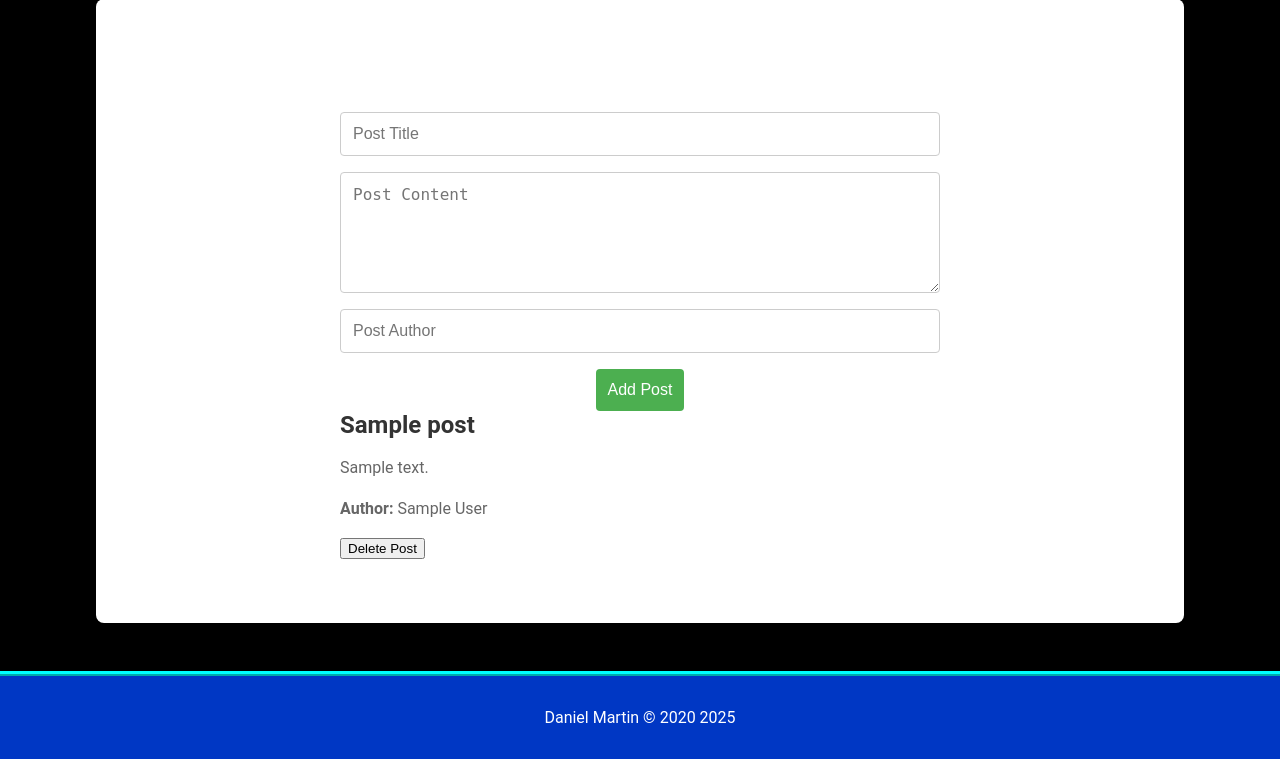
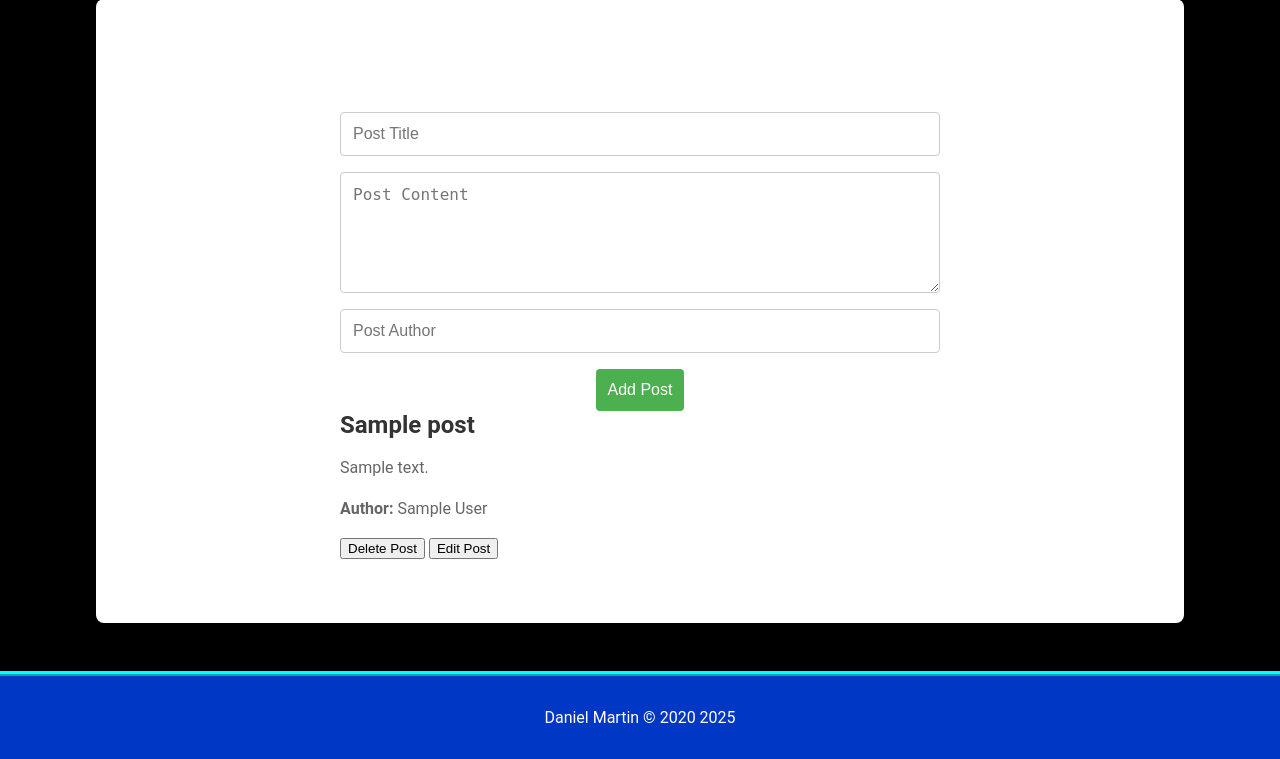
Before and after one commit to danielwmartin1/Blog, a Flask app: template Templates/index.html in a window 1280 px wide. Shown: the part 167-926 px from the top of the page. Run offline with Flask 3, Linux system fonts and the light colour scheme; the template is opened without the code that fills it: most values are stand-ins (such as "Sample title", 1, 10 or a date in 2020).

Commit message:
Add edit post functionality and improve error handling for post deletion

```diff
--- a/Templates/index.html
+++ b/Templates/index.html
@@ -28,6 +28,7 @@
             <p>{{ post.content }}</p>
             <p><strong>Author:</strong> {{ post.author }}</p>
             <button onClick="deletePost({{ post.id }})">Delete Post</button>
+            <button onClick="updatePost({{ post.id }})">Edit Post</button>
         </div>
     {% endfor %}
 </div>
@@ -74,5 +75,11 @@ function deletePost(postId) {
         });
     }
 }
+
+function updatePost(postId) {
+    // Implement the logic to update the post with the given postId
+    alert(`Edit post with ID ${postId}`);
+    // You can add a modal or redirect to an edit page with the postId
+}
 </script>
 {% endblock %}
--- a/app.py
+++ b/app.py
@@ -43,11 +43,17 @@ def add_post():
 
 @app.route('/delete-post/<int:post_id>', methods=['POST'])
 def delete_post(post_id):
-    if 0 <= post_id < len(posts):
-        del posts[post_id]
-        flash("Post deleted successfully", "success")
-    else:
-        flash("Post not found", "error")
+    try:
+        if 0 <= post_id < len(posts):
+            del posts[post_id]
+            flash("Post deleted successfully", "success")
+            app.logger.info(f"Post with ID {post_id} deleted.")
+        else:
+            flash("Post not found", "error")
+            app.logger.warning(f"Attempt to delete non-existent post with ID {post_id}.")
+    except Exception as e:
+        flash("An error occurred while deleting the post", "error")
+        app.logger.error(f"Error deleting post with ID {post_id}: {e}")
     return redirect(url_for('index'))
 
 if __name__ == '__main__':
```
